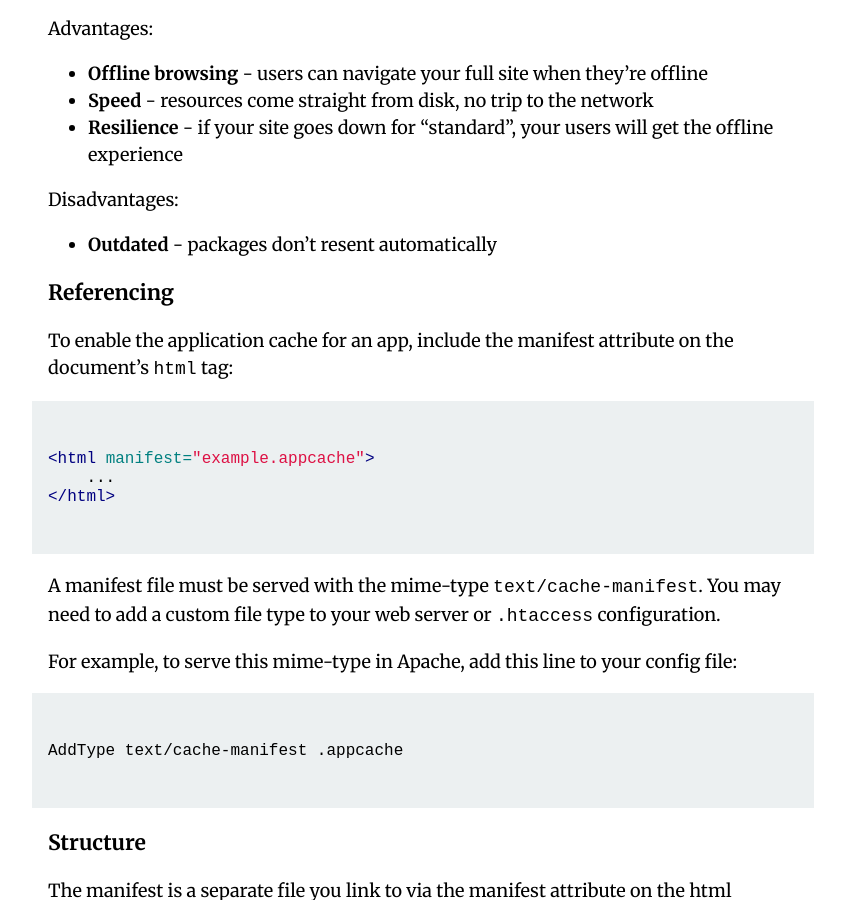
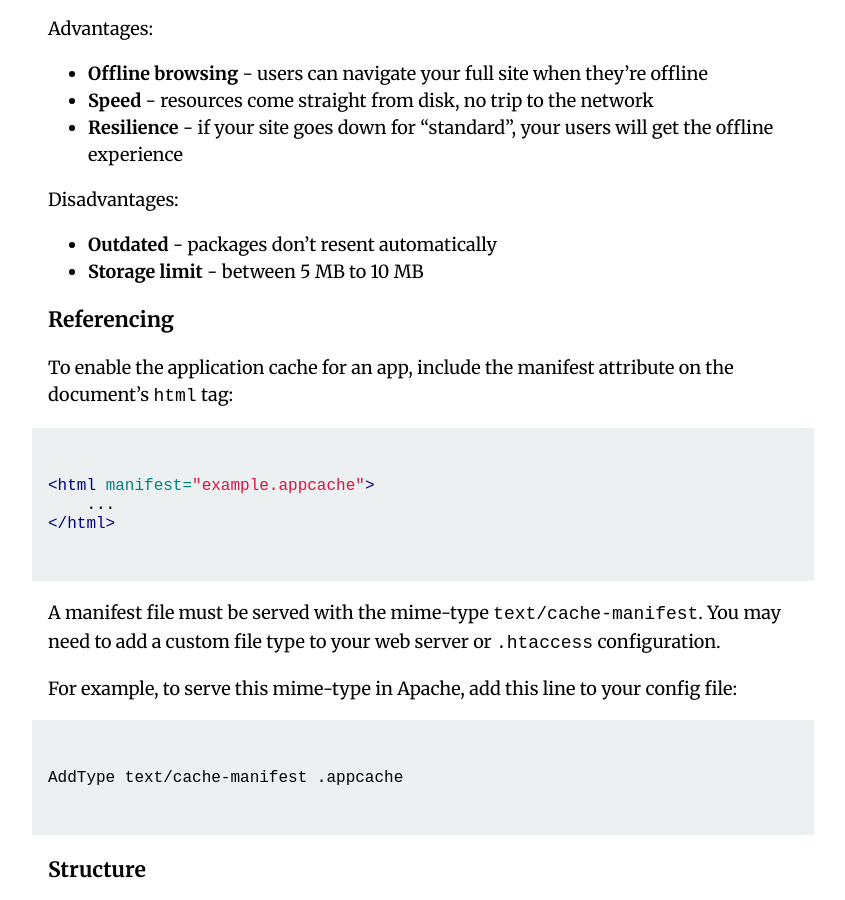
Before and after one commit to maciejczyzewski/maciejczyzewski.github.io, a Jekyll site: the page built from _posts/2014-06-23-application-cache-in-html5.markdown, in a window 1280 px wide and 900 px high, scrolled down 560 px. Shown: the whole window, without its empty margins (217-1062 px from the left). Built offline with Jekyll 4.4.1, drawn with Linux system fonts in a browser that asks for light colours; Markdown is read by kramdown in place of the engine named in the settings.

Commit message:
Update article.

```diff
--- a/_posts/2014-06-23-application-cache-in-html5.markdown
+++ b/_posts/2014-06-23-application-cache-in-html5.markdown
@@ -19,6 +19,7 @@ Advantages:
 Disadvantages:
 
 * __Outdated__ - packages don’t resent automatically
+* __Storage limit__ - between 5 MB to 10 MB
 
 ### Referencing
 
```
